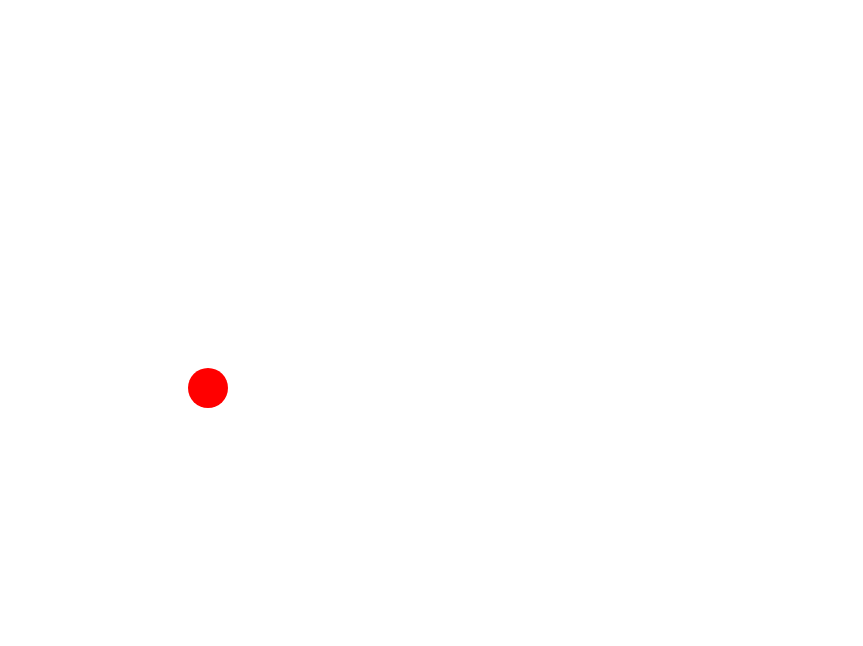
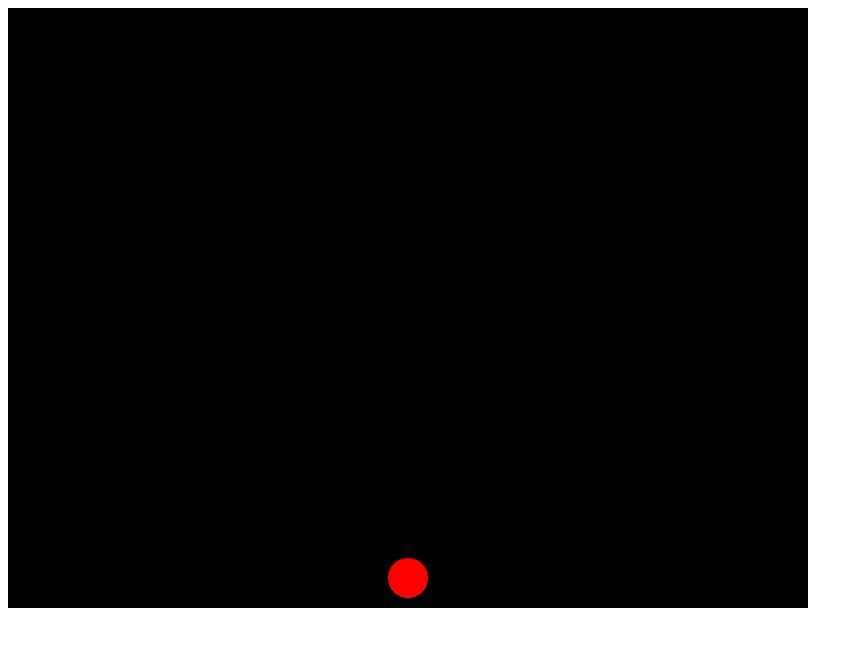
Before and after one commit to gregwaite/Shape-Wars, a website: page dist/index.html in a window 1280 px wide. Shown: the whole page, without its empty margins (0-863 px from the left). Drawn offline with Linux system fonts and the light colour scheme.

Commit message:
Fleet populated and moving, game class create to rerender entire canvas upon movement

```diff
--- /dev/null
+++ b/src/circle.js
@@ -0,0 +1,26 @@
+const MovingObject = require("./moving_object.js");
+
+class Circle extends MovingObject {
+  constructor(props) {
+    super(props);
+  }
+
+  draw() {
+    this.drawCircle();
+  }
+
+  handleKeypress(key) {
+    if (key.code === "ArrowLeft" || key.code === "KeyA") {
+      this.moveLeft();
+    } else if (key.code === "ArrowRight" || key.code === "KeyD") {
+      this.moveRight();
+    } else if (key.code === "ArrowUp" || key.code === "KeyW") {
+      this.moveUp();
+    } else if (key.code === "ArrowDown" || key.code === "KeyS") {
+      this.moveDown();
+    }
+  }
+
+}
+
+module.exports = Circle;
--- /dev/null
+++ b/src/enemy.js
@@ -0,0 +1,17 @@
+const MovingObject = require("./moving_object.js");
+
+class Enemy extends MovingObject {
+  constructor(props) {
+    super(props);
+  }
+
+  draw() {
+    this.drawRect();
+  }
+
+
+
+
+}
+
+module.exports = Enemy;
--- /dev/null
+++ b/src/game.js
@@ -0,0 +1,54 @@
+const Circle = require("./circle.js");
+const Enemy = require("./enemy.js");
+
+class Game {
+  constructor() {
+    this.fleet = [];
+    this.circle = null;
+    this.canvas = document.getElementById('game-canvas');
+    this.ctx = this.canvas.getContext('2d');
+    this.draw = this.draw.bind(this);
+  }
+
+  start(){
+    this.enemyFactory(10);
+    this.player();
+    requestAnimationFrame(this.draw);
+  }
+
+  draw(){
+    this.ctx.clearRect(0, 0, 800, 600);
+    this.fleet.forEach(enemy => {
+      enemy.draw();
+    });
+    this.circle.draw();
+    this.moveFleetDown();
+    requestAnimationFrame(this.draw);
+  }
+
+  player(){
+    this.circle = new Circle({ pos: [400, 570], vel: 20, radius: 20, color: 'red' });
+    document.addEventListener("keydown", (key) => {
+      this.circle.handleKeypress(key);
+    });
+  }
+
+  enemyFactory(waveNum) {
+    let enemyPos = Math.floor(800 / waveNum);
+    for (let i = 0; i < waveNum; i++) {
+      this.fleet.push(new Enemy({ pos: [enemyPos, 40], vel: 20, radius: 30, color: 'blue' }));
+      enemyPos = enemyPos + Math.floor(800 / waveNum);
+    }
+  }
+
+  moveFleetDown() {
+    if (this.fleet[0].pos[1] < 600) {
+      this.fleet.forEach(enemy => {
+        enemy.moveDown();
+      });
+    }
+  }
+}
+
+
+module.exports = Game;
--- a/src/index.js
+++ b/src/index.js
@@ -1,15 +1,9 @@
-const MovingObject = require("./moving_object.js");
+const Game = require("./game.js");
 
-window.MovingObject = MovingObject;
-
-console.log("Webpack is working!")
+console.log("Webpack is working!");
 
 
 document.addEventListener("DOMContentLoaded", () => {
-  const obj = new MovingObject({ pos: [200, 380], vel: 20, radius: 20, color: 'red' })
-  obj.drawCircle();
-
-  document.addEventListener("keydown", (key) => {
-    obj.handleKeypress(key);
-  });
+  const game = new Game();
+  game.start();
 });
--- a/src/moving_object.js
+++ b/src/moving_object.js
@@ -6,19 +6,9 @@ class MovingObject {
 		this.color = props.color;
 		this.canvas = document.getElementById('game-canvas');
 		this.ctx = this.canvas.getContext('2d');
+		this.draw = this.draw.bind(this);
 	}
 
-	handleKeypress(key) {
-		if (key.code === "ArrowLeft" || key.code === "KeyA") {
-			this.moveleft();
-		} else if (key.code === "ArrowRight" || key.code === "KeyD") {
-			this.moveright();
-		} else if (key.code === "ArrowUp" || key.code === "KeyW") {
-			this.moveup();
-		} else if (key.code === "ArrowDown" || key.code === "KeyS") {
-			this.movedown();
-		}
-	};
 
 	drawCircle(){
 		this.ctx.fillStyle = this.color;
@@ -36,25 +26,23 @@ class MovingObject {
 		this.ctx.fill();
 	}
 
-	moveright(){
-		this.ctx.clearRect(0, 0, 400, 400);
-		this.pos[0] += 10;
-		this.drawCircle();
+	drawRect() {
+		this.ctx.fillStyle = this.color;
+		this.ctx.beginPath();
+		this.ctx.fillRect(this.pos[0], this.pos[1], this.radius, this.radius);
 	}
-	moveleft(){
-		this.ctx.clearRect(0, 0, 400, 400);
-		this.pos[0] -= 10;
-		this.drawCircle();
+
+	moveRight(){
+		this.pos[0] += 15;
 	}
-	movedown() {
-		this.ctx.clearRect(0, 0, 400, 400);
-		this.pos[1] += 10;
-		this.drawCircle();
+	moveLeft(){
+		this.pos[0] -= 15;
 	}
-	moveup(){
-		this.ctx.clearRect(0, 0, 400, 400);
-		this.pos[1] -= 10;
-		this.drawCircle();
+	moveDown() {
+		this.pos[1] += 15;
+	}
+	moveUp() {
+		this.pos[1] -= 15;
 	}
 }
 
--- /dev/null
+++ b/styles.css
@@ -0,0 +1,3 @@
+#game-canvas {
+  background: black;
+}
```
Also changed, not shown: dist/index.html, dist/main.js, src/enemies.js (deleted).
